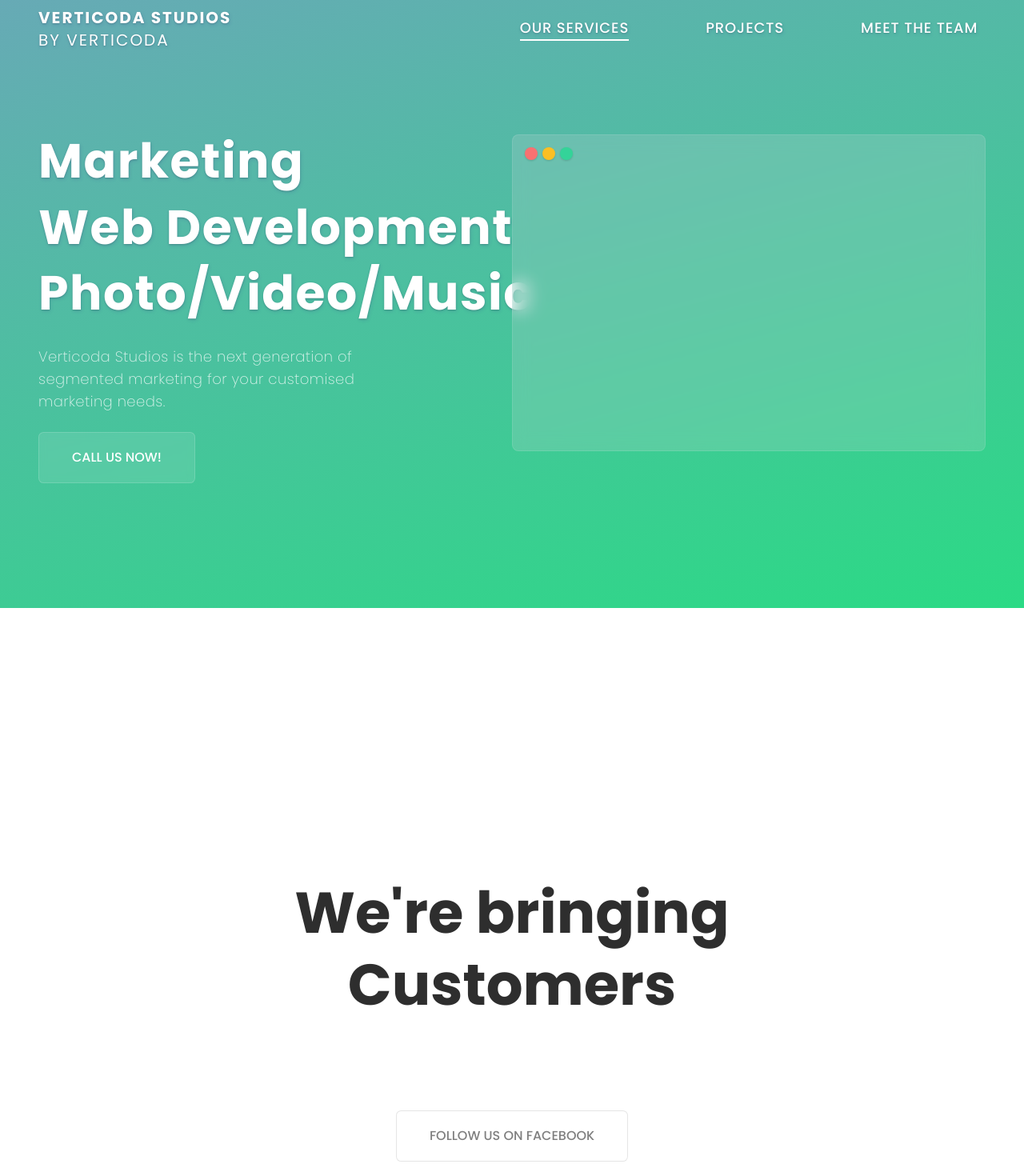
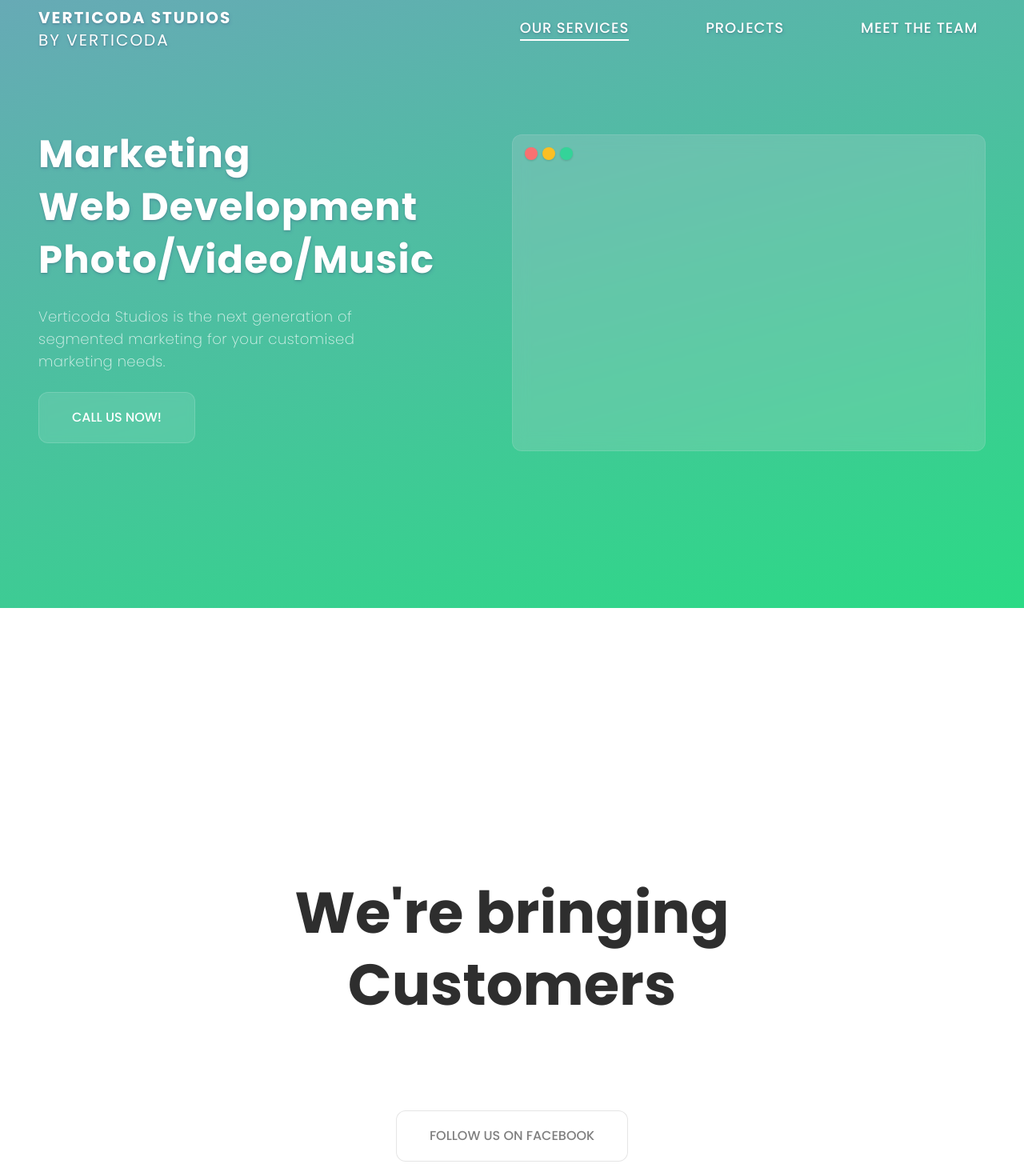
Before and after one commit to byytelope/verticoda-studios-website, a React (Create React App) app: page /services/1 in a window 1280 px wide. Shown: the part 40-1510 px from the top of the page at 80% size. Built offline with nearby package versions, Linux system fonts and the light colour scheme.

Commit message:
Added hamburger menu with links

```diff
--- a/package.json
+++ b/package.json
@@ -8,6 +8,7 @@
         "@testing-library/react": "^11.1.0",
         "@testing-library/user-event": "^12.1.10",
         "autoprefixer": "^10.0.2",
+        "body-scroll-lock": "^3.1.5",
         "framer-motion": "^3.1.1",
         "postcss": "^8.1.10",
         "postcss-cli": "^8.3.0",
--- a/src/App.js
+++ b/src/App.js
@@ -1,5 +1,7 @@
 import { useRef } from "react";
 import { ThemeProvider } from "@material-ui/core/styles";
+import { disableBodyScroll, enableBodyScroll } from "body-scroll-lock";
+import { useCycle } from "framer-motion";
 import { useInView } from "react-intersection-observer";
 
 import Team from "./components/Team";
@@ -9,6 +11,7 @@ import theme from "./styles/theme";
 import "./App.css";
 
 export default function App() {
+    const [menuOpen, toggleMenuOpen] = useCycle(false, true);
     const [servicesInViewRef, servicesInView] = useInView({ threshold: 0.5 });
     const [projectsInViewRef, projectsInView] = useInView({ threshold: 0.5 });
     const [teamInViewRef, teamInView] = useInView({ threshold: 0.5 });
@@ -16,6 +19,7 @@ export default function App() {
     const projectsRef = useRef(null);
     const servicesRef = useRef(null);
     const teamRef = useRef(null);
+    const navRef = useRef(null);
 
     const refs = { projectsRef, servicesRef, teamRef };
 
@@ -29,11 +33,26 @@ export default function App() {
         } else return null;
     };
 
+    if (menuOpen) {
+        disableBodyScroll(navRef.current);
+    } else if (!menuOpen) {
+        enableBodyScroll(navRef.current);
+    }
+
     return (
         <ThemeProvider theme={theme}>
             <div className="App">
-                <Navbar refs={refs} activeTab={activeTab()} />
-                <Header />
+                <div ref={navRef}>
+                    <Navbar
+                        refs={refs}
+                        activeTab={activeTab()}
+                        menuOpen={menuOpen}
+                        toggleMenuOpen={toggleMenuOpen}
+                    />
+                </div>
+                <div>
+                    <Header />
+                </div>
                 <div ref={servicesRef}>
                     <div ref={servicesInViewRef} className="border-b">
                         <Team />
--- a/src/components/Header/Header.js
+++ b/src/components/Header/Header.js
@@ -5,9 +5,9 @@ import "../../styles/header.css";
 export default function Header() {
     return (
         <div className="mainHeader xl:h-screen">
-            <div className="z-40 grid grid-cols-1 grid-rows-2 xl:grid-rows-1 xl:grid-cols-2 2xl:px-32 px-12 mt-44">
+            <div className="z-30 grid grid-cols-1 grid-rows-2 xl:grid-rows-1 xl:grid-cols-2 2xl:px-32 px-12 mt-44">
                 <div className="w-full xl:pr-36">
-                    <p className="py-6 text-8xl md:text-6xl font-bold text-white tracking-wide leading-snug md:leading-snug text-shadow-md">
+                    <p className="py-6 text-8xl md:text-7xl lg:text-6xl xl:text-5xl 2xl:text-6xl font-bold text-white tracking-wide leading-snug md:leading-snug lg:leading-snug xl:leading-snug 2xl:leading-snug text-shadow-md">
                         Marketing
                         <br />
                         Web&nbsp;Development
--- a/src/components/Header/HeaderCard.js
+++ b/src/components/Header/HeaderCard.js
@@ -1,7 +1,7 @@
 export default function HeaderCard() {
     return (
         <div
-            className="flex flex-col justify-between rounded-lg w-full bg-gray-300 bg-opacity-20 ring-1 ring-inset ring-opacity-10 ring-white"
+            className="flex flex-col justify-between rounded-xl w-full bg-gray-300 bg-opacity-20 ring-1 ring-inset ring-opacity-10 ring-white"
             style={{ backdropFilter: "blur(10px)" }}
         >
             <div className="w-full flex pt-6 xl:pt-4 pb-5 xl:pb-3 px-6 xl:px-4">
--- a/src/components/MenuIcon.js
+++ b/src/components/MenuIcon.js
@@ -5,7 +5,7 @@ const Path = (props) => (
         strokeWidth="3"
         strokeLinecap="round"
         {...props}
-        style={{ transition: "stroke .25s easeOut" }}
+        style={{ transition: "stroke .25s ease-out" }}
     />
 );
 
--- a/src/components/Navbar.js
+++ b/src/components/Navbar.js
@@ -1,12 +1,11 @@
 import { useEffect, useState } from "react";
-import { motion, useAnimation, useCycle } from "framer-motion";
+import { motion, useAnimation } from "framer-motion";
 import IconButton from "@material-ui/core/IconButton";
 
 import { MenuIcon } from "./MenuIcon";
 
-export default function Navbar({ refs, activeTab }) {
+export default function Navbar({ refs, activeTab, menuOpen, toggleMenuOpen }) {
     const [isScrolling, setIsScrolling] = useState(false);
-    const [menuOpen, toggleMenuOpen] = useCycle(false, true);
     const navBgAnimation = useAnimation();
     const navTextAnimation = useAnimation();
 
@@ -17,14 +16,12 @@ export default function Navbar({ refs, activeTab }) {
                     backgroundColor: "rgba(255,255,255,0)",
                     backdropFilter: "blur(0px)",
                 });
-                setIsScrolling(false);
             },
             final: () => {
                 navBgAnimation.start({
                     backgroundColor: "rgba(155,155,155,0.1)",
                     backdropFilter: "blur(10px)",
                 });
-                setIsScrolling(true);
             },
         };
 
@@ -41,33 +38,51 @@ export default function Navbar({ refs, activeTab }) {
             },
         };
 
+        if (menuOpen) {
+            navBgAnim.final();
+            navTextAnim.final();
+        } else if (!menuOpen) {
+            const yPos = window.scrollY;
+
+            if (yPos < 50) {
+                navBgAnim.initial();
+                navTextAnim.initial();
+            }
+        }
+
         const handleScroll = () => {
             const yPos = window.scrollY;
 
             if (yPos > 50) {
                 navBgAnim.final();
                 navTextAnim.final();
+                setIsScrolling(true);
             } else {
                 navBgAnim.initial();
                 navTextAnim.initial();
+                setIsScrolling(false);
             }
         };
 
         window.addEventListener("scroll", handleScroll, { passive: true });
 
         return () => window.removeEventListener("scroll", handleScroll);
-    }, [navBgAnimation, navTextAnimation]);
+    }, [navBgAnimation, navTextAnimation, menuOpen]);
 
     return (
+        <div>
             <motion.div
-            className={`fixed grid grid-cols-2 w-full z-50 2xl:px-32 px-12 md:py-2 xl:py-4 border-b-2 border-black border-opacity-0 ${
-                isScrolling ? "border-opacity-10" : ""
+                className={`fixed flex flex-col w-full z-50 2xl:px-32 px-12 md:py-2 xl:py-4 border-b-2 border-black border-opacity-0 ${
+                    isScrolling || menuOpen ? "border-opacity-10" : ""
                 } transition ease-out`}
                 animate={navBgAnimation}
                 transition={{ ease: "easeOut" }}
             >
+                <div className="grid grid-cols-2 w-full">
                     <motion.div
-                className={"text-3xl md:text-2xl lg:text-xl items-center tracking-widest py-6 md:py-8 text-white text-shadow-md"}
+                        className={
+                            "text-3xl md:text-2xl xl:text-xl items-center tracking-widest py-6 md:py-8 text-white text-shadow-md"
+                        }
                         animate={navTextAnimation}
                         transition={{ ease: "easeOut" }}
                     >
@@ -75,14 +90,14 @@ export default function Navbar({ refs, activeTab }) {
                         <p>BY&nbsp;VERTICODA</p>
                     </motion.div>
                     <motion.div
-                className="items-center justify-center space-x-24 text-white text-shadow-md text-lg pr-16 xl:pr-0 hidden xl:flex"
+                        className="items-center justify-center space-x-24 text-white tracking-wider font-medium text-shadow-md text-lg pr-16 xl:pr-0 hidden xl:flex"
                         animate={navTextAnimation}
                         transition={{ ease: "easeOut" }}
                     >
                         <div
-                    className={`cursor-pointer tracking-wider font-medium border-b-2 ${
+                            className={`cursor-pointer border-b-2 ${
                                 activeTab === "services" ? "border-current" : "border-transparent"
-                    } transition-all duration-250 ease-out`}
+                            } transition-all duration-200 ease-out`}
                             onClick={() => {
                                 refs.servicesRef.current &&
                                     window.scrollTo({
@@ -94,9 +109,9 @@ export default function Navbar({ refs, activeTab }) {
                             OUR&nbsp;SERVICES
                         </div>
                         <div
-                    className={`cursor-pointer tracking-wider font-medium border-b-2 ${
+                            className={`cursor-pointer border-b-2 ${
                                 activeTab === "projects" ? "border-current" : "border-transparent"
-                    } transition-all duration-250 ease-out`}
+                            } transition-all duration-200 ease-out`}
                             onClick={() => {
                                 refs.projectsRef.current &&
                                     window.scrollTo({
@@ -108,9 +123,9 @@ export default function Navbar({ refs, activeTab }) {
                             PROJECTS
                         </div>
                         <div
-                    className={`cursor-pointer tracking-wider font-medium border-b-2 ${
+                            className={`cursor-pointer border-b-2 ${
                                 activeTab === "team" ? "border-current" : "border-transparent"
-                    } transition-all duration-250 ease-out`}
+                            } transition-all duration-200 ease-out`}
                             onClick={() => {
                                 refs.teamRef.current &&
                                     window.scrollTo({
@@ -134,12 +149,69 @@ export default function Navbar({ refs, activeTab }) {
                             centerRipple={false}
                         >
                             <div className="pl-1 pt-1 w-16 h-16 md:w-12 md:h-12">
-                        <MenuIcon
-                            stroke={isScrolling ? "#2E2E2E" : "white"}
-                        />
+                                <MenuIcon stroke={isScrolling || menuOpen ? "#2E2E2E" : "white"} />
                             </div>
                         </IconButton>
                     </motion.div>
+                </div>
+                <motion.div
+                    className={`${
+                        menuOpen ? "flex" : "hidden"
+                    } flex-col text-4xl text-white tracking-widest leading-loose text-shadow-md space-y-16 py-24`}
+                    animate={navTextAnimation}
+                    transition={{ ease: "easeOut" }}
+                >
+                    <div
+                        className={`cursor-pointer border-b-2 ${
+                            activeTab === "services" ? "border-current" : "border-transparent"
+                        } transition-all duration-200 ease-out`}
+                        onClick={() => {
+                            refs.servicesRef.current &&
+                                window.scrollTo({
+                                    behavior: "smooth",
+                                    top: refs.servicesRef.current.offsetTop,
+                                });
+                            toggleMenuOpen(false);
+                        }}
+                    >
+                        OUR&nbsp;SERVICES
+                    </div>
+                    <div
+                        className={`cursor-pointer border-b-2 ${
+                            activeTab === "projects" ? "border-current" : "border-transparent"
+                        } transition-all duration-200 ease-out`}
+                        onClick={() => {
+                            refs.projectsRef.current &&
+                                window.scrollTo({
+                                    behavior: "smooth",
+                                    top: refs.projectsRef.current.offsetTop,
+                                });
+                            toggleMenuOpen(false);
+                        }}
+                    >
+                        PROJECTS
+                    </div>
+                    <div
+                        className={`cursor-pointer border-b-2 ${
+                            activeTab === "team" ? "border-current" : "border-transparent"
+                        } transition-all duration-200 ease-out`}
+                        onClick={() => {
+                            refs.teamRef.current &&
+                                window.scrollTo({
+                                    behavior: "smooth",
+                                    top: refs.teamRef.current.offsetTop,
+                                });
+                            toggleMenuOpen(false);
+                        }}
+                    >
+                        MEET&nbsp;THE&nbsp;TEAM
+                    </div>
                 </motion.div>
+            </motion.div>
+            <div
+                className={`h-full w-full fixed z-40 ${menuOpen ? "" : "pointer-events-none"}`}
+                onClick={() => toggleMenuOpen(false)}
+            />
+        </div>
     );
 }
--- a/src/styles/theme.js
+++ b/src/styles/theme.js
@@ -1,6 +1,19 @@
+import createBreakpoints from "@material-ui/core/styles/createBreakpoints";
 import { unstable_createMuiStrictModeTheme as createMuiTheme } from "@material-ui/core/styles";
 
-export default createMuiTheme({
+const breakpoints = createBreakpoints({});
+
+const theme = createMuiTheme({
+    breakpoints: {
+        values: {
+            xs: 0,
+            sm: 640,
+            md: 768,
+            lg: 1024,
+            xl: 1280,
+            xl2: 1536,
+        },
+    },
     palette: {
         primary: {
             main: "#8D61FF",
@@ -21,10 +34,24 @@ export default createMuiTheme({
                 opacity: "100%",
                 padding: "1.25rem",
                 fontSize: "1rem",
+                [breakpoints.between("sm", "md")]: {
+                    padding: "1.75rem",
+                    fontSize: "1.5rem",
+                },
+                [breakpoints.down("sm")]: {
+                    padding: "2.5rem",
+                    fontSize: "6rem",
+                },
             },
             root: {
-                borderRadius: "0.4rem",
+                borderRadius: "0.75rem",
                 minHeight: "4rem",
+                [breakpoints.between("sm", "md")]: {
+                    minHeight: "6rem",
+                },
+                [breakpoints.down("sm")]: {
+                    minHeight: "7rem",
+                },
             },
             outlined: {
                 backdropFilter: "blur(5px)",
@@ -35,3 +62,5 @@ export default createMuiTheme({
         },
     },
 });
+
+export default theme;
```
Also changed, not shown: 1 other file (tests, documents, lock files or other folders). Lines whose indentation alone changed are shown as unchanged.
